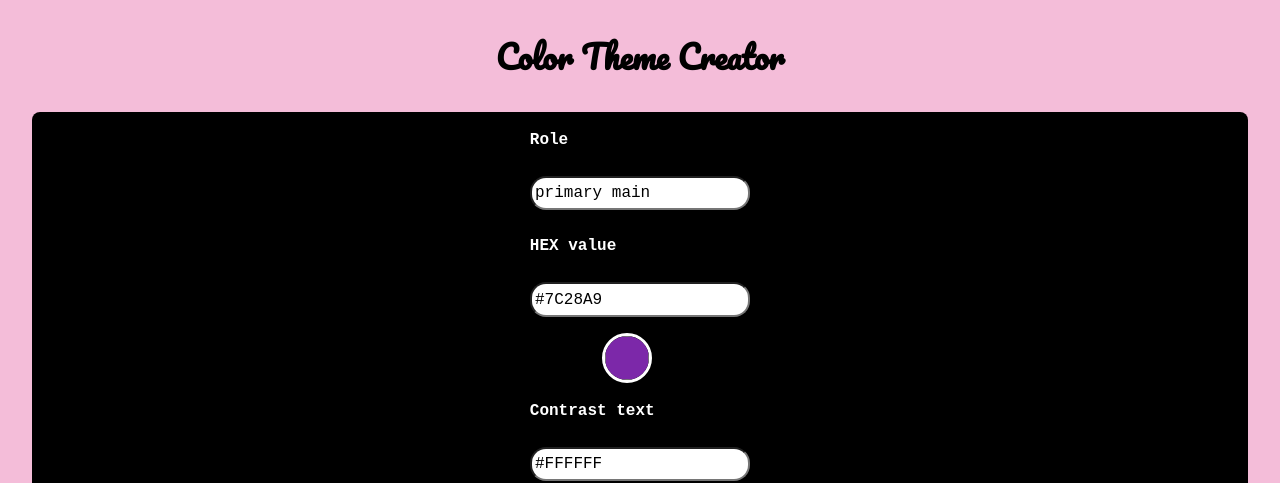
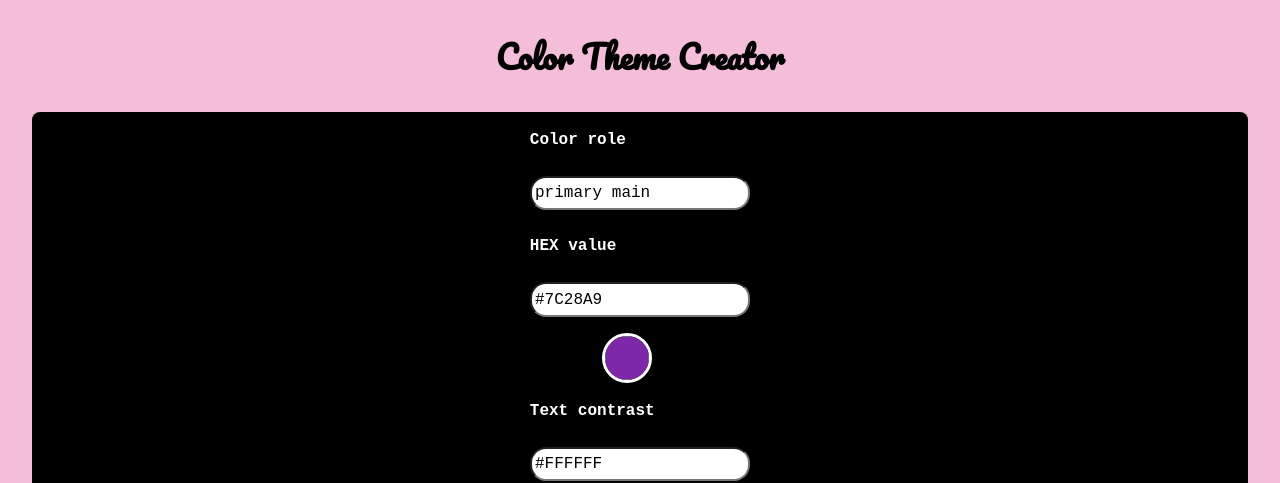
Before and after one commit to sarazmakom/color-theme-creator, a React (Vite) app: page / in a window 1280 px wide. Shown: the top 483 px of the page. Built offline with nearby package versions, Linux system fonts and the light colour scheme.

Commit message:
removed htmlFor to avoid warnings

```diff
--- a/src/Components/ColorForm/ColorForm.jsx
+++ b/src/Components/ColorForm/ColorForm.jsx
@@ -24,8 +24,8 @@ export default function ColorForm({
   return (
     <form className="color-form" onSubmit={handleSubmit}>
       <div>
+        <h4>Color role</h4>
         <label htmlFor="role">
-          <h4>Role</h4>
           <br />
           <input
             type="text"
@@ -37,15 +37,15 @@ export default function ColorForm({
       </div>
       <br />
       <div>
+        <h4>HEX value</h4>
         <label htmlFor="hex">
-          <h4>HEX value</h4>
           <br />
           <ColorInput id="hex" name="hex" defaultValue={initialData.hex} />
         </label>
       </div>
       <div>
+        <h4>Text contrast</h4>
         <label htmlFor="contrastText">
-          <h4>Contrast text</h4>
           <br />
           <ColorInput
             id="contrastText"
--- a/src/Components/ColorInput/ColorInput.jsx
+++ b/src/Components/ColorInput/ColorInput.jsx
@@ -10,7 +10,7 @@ export default function ColorInput({ id, name, defaultValue }) {
 
   return (
     <>
-      <label htmlFor="textInput">
+      <label>
         <input
           type="text"
           id={id}
@@ -20,8 +20,13 @@ export default function ColorInput({ id, name, defaultValue }) {
         />
       </label>
       <br />
-      <label htmlFor="colorInput" className="color-picker">
-        <input className="color-input" type="color" value={inputValue} onChange={handleInputValue} />
+      <label className="color-picker">
+        <input
+          className="color-input"
+          type="color"
+          value={inputValue}
+          onChange={handleInputValue}
+        />
       </label>
     </>
   );
```
